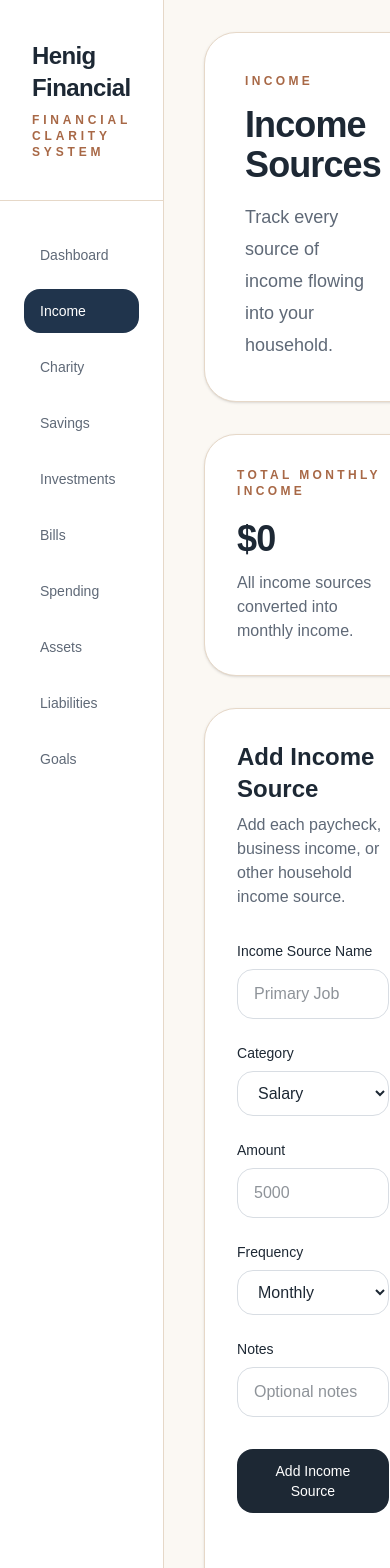
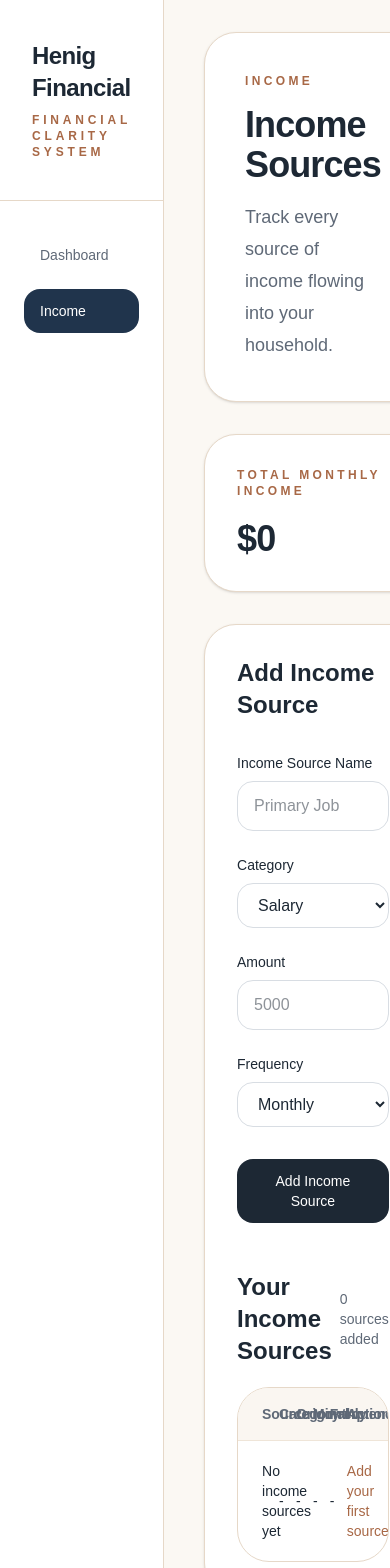
Before and after one commit to samuelhenig/henig-financial, a Next.js app: page /income in a window 390 px wide. Shown: the top 1568 px of the page. Built offline with nearby package versions, Linux system fonts and the light colour scheme.

Commit message:
Update page.js

```diff
--- a/src/app/income/page.js
+++ b/src/app/income/page.js
@@ -5,6 +5,7 @@ import Link from "next/link";
 
 export default function IncomePage() {
   const [sources, setSources] = useState([]);
+
   const [form, setForm] = useState({
     name: "",
     category: "Salary",
@@ -30,15 +31,26 @@ export default function IncomePage() {
   }, [sources]);
 
   function addIncomeSource() {
-    if (!form.name || !form.amount) return;
+    if (!form.name.trim()) {
+      alert("Please enter an income source name.");
+      return;
+    }
 
-    setSources([
-      ...sources,
-      {
-        id: Date.now(),
-        ...form,
-      },
-    ]);
+    if (!form.amount || Number(form.amount) <= 0) {
+      alert("Please enter a valid amount.");
+      return;
+    }
+
+    const newSource = {
+      id: Date.now(),
+      name: form.name,
+      category: form.category,
+      amount: Number(form.amount),
+      frequency: form.frequency,
+      notes: form.notes,
+    };
+
+    setSources((prev) => [...prev, newSource]);
 
     setForm({
       name: "",
@@ -50,7 +62,9 @@ export default function IncomePage() {
   }
 
   function deleteIncomeSource(id) {
-    setSources(sources.filter((source) => source.id !== id));
+    setSources((prev) =>
+      prev.filter((source) => source.id !== id)
+    );
   }
 
   function money(value) {
@@ -64,11 +78,14 @@ export default function IncomePage() {
   return (
     <main className="min-h-screen bg-[#FBF8F3] text-[#1D2834]">
       <div className="flex min-h-screen">
+
         <aside className="w-[320px] border-r border-[#E6D8C8] bg-white">
+
           <div className="border-b border-[#E6D8C8] px-8 py-10">
             <div className="text-2xl font-semibold tracking-tight">
               Henig Financial
             </div>
+
             <div className="mt-2 text-xs font-semibold uppercase tracking-[0.32em] text-[#A86846]">
               Financial Clarity System
             </div>
@@ -76,52 +93,32 @@ export default function IncomePage() {
 
           <nav className="px-6 py-8">
             <div className="space-y-3">
-              <Link href="/client" className="block rounded-2xl px-4 py-3 text-sm font-medium text-[#5F6977] transition hover:bg-[#F4EFE8]">
+
+              <Link
+                href="/client"
+                className="block rounded-2xl px-4 py-3 text-sm font-medium text-[#5F6977] transition hover:bg-[#F4EFE8]"
+              >
                 Dashboard
               </Link>
 
-              <Link href="/income" className="block rounded-2xl bg-[#20344C] px-4 py-3 text-sm font-medium text-white">
+              <Link
+                href="/income"
+                className="block rounded-2xl bg-[#20344C] px-4 py-3 text-sm font-medium text-white"
+              >
                 Income
               </Link>
 
-              <Link href="/charity" className="block rounded-2xl px-4 py-3 text-sm font-medium text-[#5F6977] transition hover:bg-[#F4EFE8]">
-                Charity
-              </Link>
-
-              <Link href="/savings" className="block rounded-2xl px-4 py-3 text-sm font-medium text-[#5F6977] transition hover:bg-[#F4EFE8]">
-                Savings
-              </Link>
-
-              <Link href="/investments" className="block rounded-2xl px-4 py-3 text-sm font-medium text-[#5F6977] transition hover:bg-[#F4EFE8]">
-                Investments
-              </Link>
-
-              <Link href="/bills" className="block rounded-2xl px-4 py-3 text-sm font-medium text-[#5F6977] transition hover:bg-[#F4EFE8]">
-                Bills
-              </Link>
-
-              <Link href="/spending" className="block rounded-2xl px-4 py-3 text-sm font-medium text-[#5F6977] transition hover:bg-[#F4EFE8]">
-                Spending
-              </Link>
-
-              <Link href="/assets" className="block rounded-2xl px-4 py-3 text-sm font-medium text-[#5F6977] transition hover:bg-[#F4EFE8]">
-                Assets
-              </Link>
-
-              <Link href="/liabilities" className="block rounded-2xl px-4 py-3 text-sm font-medium text-[#5F6977] transition hover:bg-[#F4EFE8]">
-                Liabilities
-              </Link>
-
-              <Link href="/goals" className="block rounded-2xl px-4 py-3 text-sm font-medium text-[#5F6977] transition hover:bg-[#F4EFE8]">
-                Goals
-              </Link>
             </div>
           </nav>
+
         </aside>
 
         <section className="flex-1 px-10 py-8">
+
           <div className="mx-auto max-w-7xl">
+
             <div className="mb-8 rounded-[2rem] border border-[#E6D8C8] bg-white p-10 shadow-sm">
+
               <div className="mb-4 text-xs font-semibold uppercase tracking-[0.28em] text-[#A86846]">
                 Income
               </div>
@@ -133,9 +130,11 @@ export default function IncomePage() {
               <p className="mt-4 max-w-3xl text-lg leading-8 text-[#5F6977]">
                 Track every source of income flowing into your household.
               </p>
+
             </div>
 
             <div className="mb-8 rounded-[2rem] border border-[#E6D8C8] bg-white p-8 shadow-sm">
+
               <div className="text-xs font-semibold uppercase tracking-[0.28em] text-[#A86846]">
                 Total Monthly Income
               </div>
@@ -144,29 +143,32 @@ export default function IncomePage() {
                 {money(totalMonthlyIncome)}
               </div>
 
-              <p className="mt-3 text-[#5F6977]">
-                All income sources converted into monthly income.
-              </p>
             </div>
 
             <section className="rounded-[2rem] border border-[#E6D8C8] bg-white p-8 shadow-sm">
-              <h2 className="text-2xl font-semibold">Add Income Source</h2>
 
-              <p className="mt-2 text-[#5F6977]">
-                Add each paycheck, business income, or other household income source.
-              </p>
+              <h2 className="text-2xl font-semibold">
+                Add Income Source
+              </h2>
 
               <div className="mt-8 grid gap-6 md:grid-cols-2">
+
                 <div>
                   <label className="mb-2 block text-sm font-medium">
                     Income Source Name
                   </label>
+
                   <input
                     type="text"
                     value={form.name}
-                    onChange={(e) => setForm({ ...form, name: e.target.value })}
+                    onChange={(e) =>
+                      setForm({
+                        ...form,
+                        name: e.target.value,
+                      })
+                    }
                     placeholder="Primary Job"
-                    className="w-full rounded-2xl border border-[#D8DDE3] bg-white px-4 py-3 outline-none transition focus:border-[#A86846]"
+                    className="w-full rounded-2xl border border-[#D8DDE3] bg-white px-4 py-3 outline-none focus:border-[#A86846]"
                   />
                 </div>
 
@@ -174,10 +176,16 @@ export default function IncomePage() {
                   <label className="mb-2 block text-sm font-medium">
                     Category
                   </label>
+
                   <select
                     value={form.category}
-                    onChange={(e) => setForm({ ...form, category: e.target.value })}
-                    className="w-full rounded-2xl border border-[#D8DDE3] bg-white px-4 py-3 outline-none transition focus:border-[#A86846]"
+                    onChange={(e) =>
+                      setForm({
+                        ...form,
+                        category: e.target.value,
+                      })
+                    }
+                    className="w-full rounded-2xl border border-[#D8DDE3] bg-white px-4 py-3 outline-none focus:border-[#A86846]"
                   >
                     <option>Salary</option>
                     <option>Business</option>
@@ -193,12 +201,18 @@ export default function IncomePage() {
                   <label className="mb-2 block text-sm font-medium">
                     Amount
                   </label>
+
                   <input
                     type="number"
                     value={form.amount}
-                    onChange={(e) => setForm({ ...form, amount: e.target.value })}
+                    onChange={(e) =>
+                      setForm({
+                        ...form,
+                        amount: e.target.value,
+                      })
+                    }
                     placeholder="5000"
-                    className="w-full rounded-2xl border border-[#D8DDE3] bg-white px-4 py-3 outline-none transition focus:border-[#A86846]"
+                    className="w-full rounded-2xl border border-[#D8DDE3] bg-white px-4 py-3 outline-none focus:border-[#A86846]"
                   />
                 </div>
 
@@ -206,10 +220,16 @@ export default function IncomePage() {
                   <label className="mb-2 block text-sm font-medium">
                     Frequency
                   </label>
+
                   <select
                     value={form.frequency}
-                    onChange={(e) => setForm({ ...form, frequency: e.target.value })}
-                    className="w-full rounded-2xl border border-[#D8DDE3] bg-white px-4 py-3 outline-none transition focus:border-[#A86846]"
+                    onChange={(e) =>
+                      setForm({
+                        ...form,
+                        frequency: e.target.value,
+                      })
+                    }
+                    className="w-full rounded-2xl border border-[#D8DDE3] bg-white px-4 py-3 outline-none focus:border-[#A86846]"
                   >
                     <option>Weekly</option>
                     <option>Biweekly</option>
@@ -218,21 +238,10 @@ export default function IncomePage() {
                   </select>
                 </div>
 
-                <div className="md:col-span-2">
-                  <label className="mb-2 block text-sm font-medium">
-                    Notes
-                  </label>
-                  <input
-                    type="text"
-                    value={form.notes}
-                    onChange={(e) => setForm({ ...form, notes: e.target.value })}
-                    placeholder="Optional notes"
-                    className="w-full rounded-2xl border border-[#D8DDE3] bg-white px-4 py-3 outline-none transition focus:border-[#A86846]"
-                  />
-                </div>
               </div>
 
               <button
+                type="button"
                 onClick={addIncomeSource}
                 className="mt-8 rounded-2xl bg-[#1D2834] px-6 py-3 text-sm font-medium text-white transition hover:opacity-90"
               >
@@ -240,7 +249,9 @@ export default function IncomePage() {
               </button>
 
               <div className="mt-12">
+
                 <div className="mb-5 flex items-center justify-between">
+
                   <h3 className="text-2xl font-semibold">
                     Your Income Sources
                   </h3>
@@ -248,65 +259,98 @@ export default function IncomePage() {
                   <div className="text-sm text-[#5F6977]">
                     {sources.length} sources added
                   </div>
+
                 </div>
 
                 <div className="overflow-hidden rounded-[2rem] border border-[#E6D8C8]">
+
                   <div className="grid grid-cols-6 border-b border-[#EFE5D8] bg-[#FAF6F1] px-6 py-4 text-sm font-semibold text-[#5F6977]">
+
                     <div>Source</div>
                     <div>Category</div>
-                    <div>Original Amount</div>
-                    <div>Monthly Amount</div>
+                    <div>Original</div>
+                    <div>Monthly</div>
                     <div>Frequency</div>
                     <div>Actions</div>
+
                   </div>
 
                   {sources.length === 0 ? (
+
                     <div className="grid grid-cols-6 items-center px-6 py-5 text-sm">
-                      <div className="font-medium text-[#1D2834]">
-                        No income sources yet
-                      </div>
+
+                      <div>No income sources yet</div>
                       <div>-</div>
                       <div>-</div>
                       <div>-</div>
                       <div>-</div>
+
                       <div className="text-[#A86846]">
                         Add your first source
                       </div>
+
                     </div>
+
                   ) : (
+
                     sources.map((source) => (
+
                       <div
                         key={source.id}
                         className="grid grid-cols-6 items-center border-t border-[#EFE5D8] px-6 py-5 text-sm"
                       >
-                        <div className="font-medium text-[#1D2834]">
+
+                        <div className="font-medium">
                           {source.name}
                         </div>
 
-                        <div>{source.category}</div>
+                        <div>
+                          {source.category}
+                        </div>
 
-                        <div>{money(Number(source.amount || 0))}</div>
+                        <div>
+                          {money(source.amount)}
+                        </div>
 
                         <div className="font-semibold">
-                          {money(monthlyAmount(source.amount, source.frequency))}
+                          {money(
+                            monthlyAmount(
+                              source.amount,
+                              source.frequency
+                            )
+                          )}
                         </div>
 
-                        <div>{source.frequency}</div>
+                        <div>
+                          {source.frequency}
+                        </div>
 
                         <button
-                          onClick={() => deleteIncomeSource(source.id)}
+                          type="button"
+                          onClick={() =>
+                            deleteIncomeSource(source.id)
+                          }
                           className="text-left text-[#A86846] hover:underline"
                         >
                           Delete
                         </button>
+
                       </div>
+
                     ))
+
                   )}
+
                 </div>
+
               </div>
+
             </section>
+
           </div>
+
         </section>
+
       </div>
     </main>
   );
```
